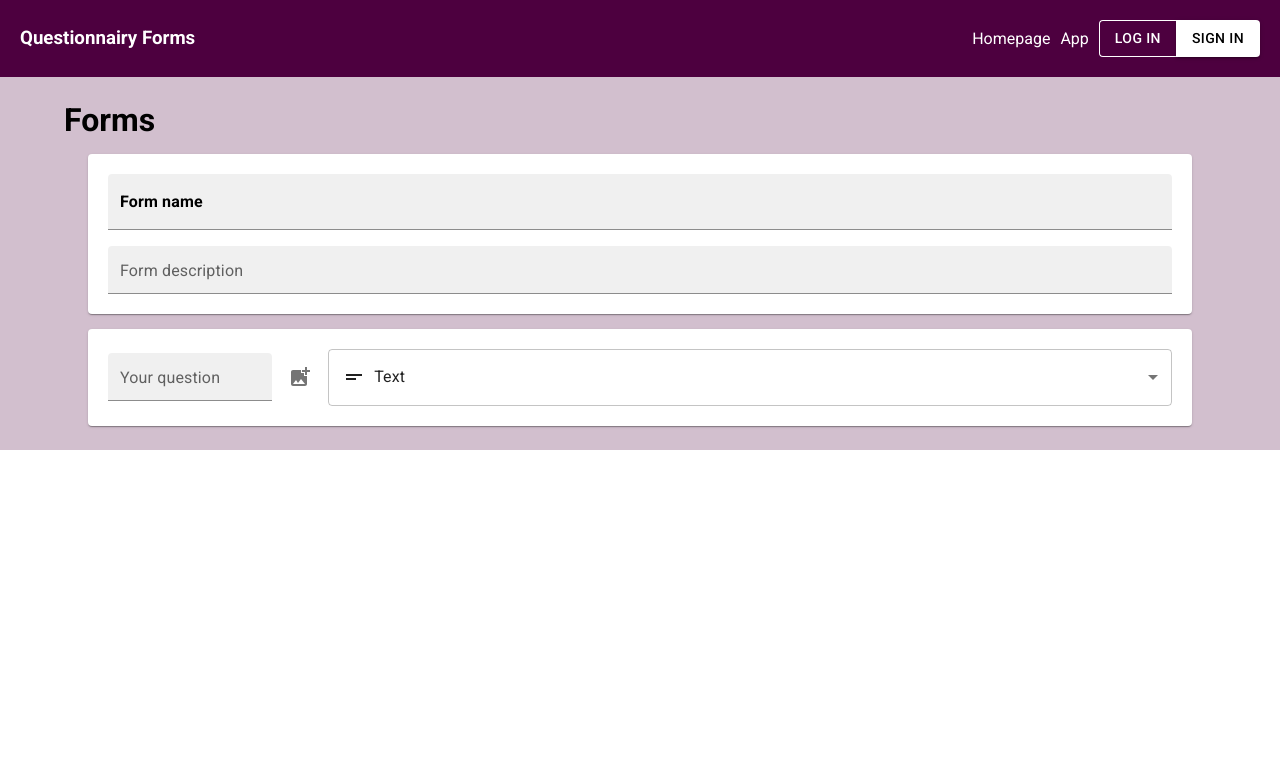
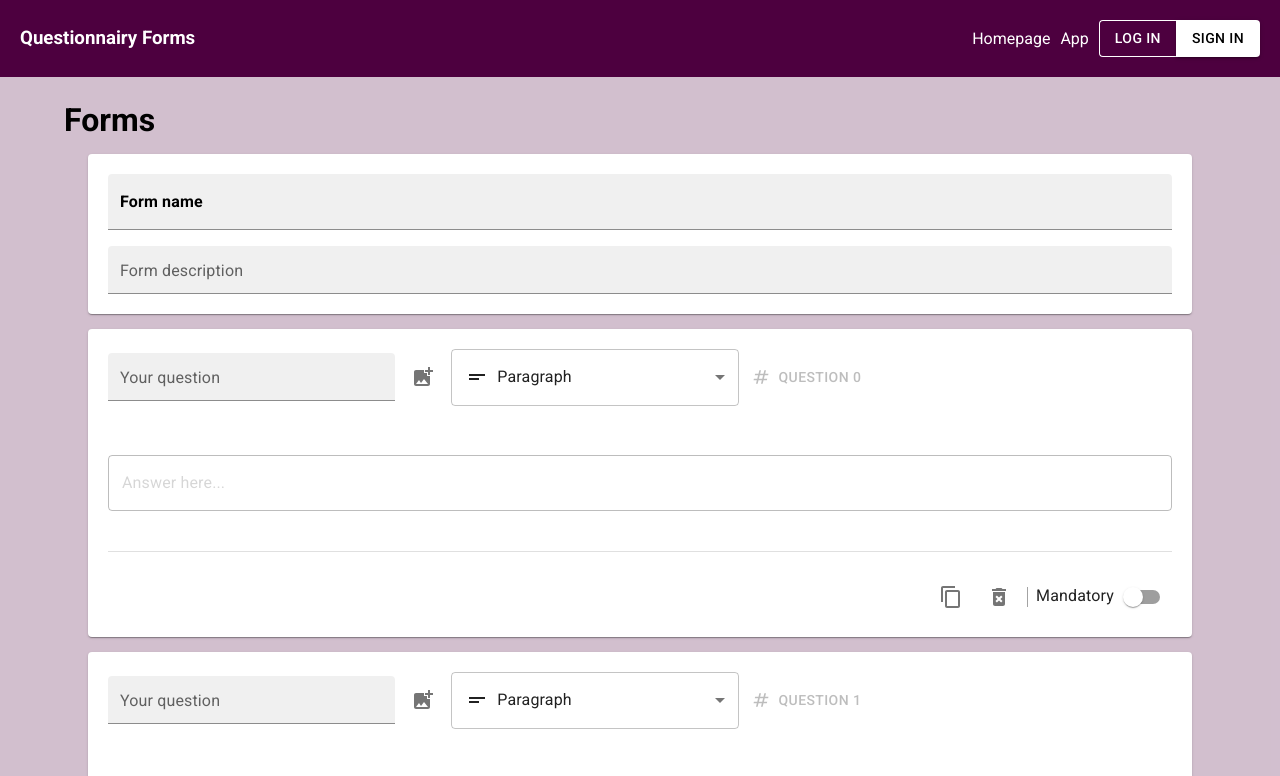
Before and after one commit to ArtemVolsh/forms-questionnairy, a React (Create React App) app: page / in a window 1280 px wide. Shown: the top 776 px of the page. Built offline with nearby package versions, Linux system fonts and the light colour scheme.

Commit message:
almost done question copy feature, added a lot of layout, buttons, type of question

```diff
--- a/package.json
+++ b/package.json
@@ -22,6 +22,7 @@
     "redux-devtools-extension": "^2.13.9",
     "redux-persist": "^6.0.0",
     "redux-thunk": "^2.4.1",
+    "uuid": "^8.3.2",
     "web-vitals": "^2.1.4"
   },
   "scripts": {
--- a/src/Components/FormInput.jsx
+++ b/src/Components/FormInput.jsx
@@ -0,0 +1,21 @@
+import { Select, TextField, Checkbox, Radio } from "@mui/material";
+import { questionTypes } from "../Pages/UnitPages/FormPage";
+
+export const FormInput = ({ type, options, handler }) => {
+  switch (type) {
+    case questionTypes.TEXT:
+      return <TextField disabled placeholder="Answer here..." />;
+
+    case questionTypes.SELECT:
+      return <Select />;
+
+    case questionTypes.CHECKBOX:
+      return <Checkbox />;
+
+    case questionTypes.RADIO:
+      return <Radio />;
+
+    default:
+      return <div>Error occurreds 😭</div>;
+  }
+};
--- a/src/Pages/UnitPages/FormPage.jsx
+++ b/src/Pages/UnitPages/FormPage.jsx
@@ -1,3 +1,6 @@
+import { useEffect, useState } from "react";
+import { v4 as genId } from "uuid";
+
 import {
   IconButton,
   MenuItem,
@@ -7,25 +10,33 @@ import {
   TextField,
   Typography,
   Box,
+  Button,
   Container,
+  Divider,
+  Switch,
+  Input,
 } from "@mui/material";
-
-import { useEffect, useState } from "react";
-
 import {
   AddPhotoAlternate,
   ShortText,
   CheckBox,
   ArrowDropDownCircle,
+  RadioButtonChecked,
+  ContentCopy,
+  DeleteForever,
+  Numbers,
 } from "@mui/icons-material";
 
-export const FormPage = () => {
-  const questionTypes = {
+import { FormInput } from "../../Components/FormInput";
+
+export const questionTypes = {
   TEXT: "TEXT",
   SELECT: "SELECT",
   CHECKBOX: "CHECKBOX",
+  RADIO: "RADIO",
 };
 
+export const FormPage = () => {
   const defaultForm = {
     name: "",
     description: "",
@@ -34,6 +45,39 @@ export const FormPage = () => {
         questionName: "",
         questionRank: 0,
         questionImage: undefined,
+        questionId: `${genId()}`,
+        isQuestionMandatory: false,
+        questionInput: {
+          questionType: questionTypes.TEXT,
+          questionOptions: [
+            {
+              optionRank: 0,
+              optionValue: "",
+            },
+          ],
+        },
+      },
+      {
+        questionName: "",
+        questionRank: 1,
+        questionImage: undefined,
+        questionId: `${genId()}`,
+        isQuestionMandatory: false,
+        questionInput: {
+          questionType: questionTypes.TEXT,
+          questionOptions: [
+            {
+              optionRank: 0,
+              optionValue: "",
+            },
+          ],
+        },
+      },
+      {
+        questionName: "",
+        questionRank: 2,
+        questionImage: undefined,
+        questionId: `${genId()}`,
         isQuestionMandatory: false,
         questionInput: {
           questionType: questionTypes.TEXT,
@@ -54,9 +98,50 @@ export const FormPage = () => {
 
   const handleChange = (e) => {
     const { name, value } = e.target;
-
     setForm({ ...form, [name]: value });
   };
+
+  console.log(form);
+
+  const handleInputType = (e, Id) => {
+    const { value } = e.target;
+    const idx = form.questions.findIndex((item) => item.questionId === Id);
+
+    setForm((prevState) => {
+      prevState.questions[idx].questionInput.questionType = value;
+      return { ...prevState };
+    });
+  };
+
+  const handleInputMandatory = (e, Id) => {
+    const { checked } = e.target;
+    const idx = form.questions.findIndex((item) => item.questionId === Id);
+
+    setForm((prevState) => {
+      prevState.questions[idx].isQuestionMandatory = checked;
+      return { ...prevState };
+    });
+  };
+
+  const handleInputCopy = (e, Id) => {
+    setForm((prevState) => {
+      const idx = form.questions.findIndex((item) => item.questionId === Id);
+
+			const newQuestion = prevState.questions[idx];
+      newQuestion.questionId = genId();
+
+      prevState.questions.splice(idx + 1, 0, newQuestion);
+
+      for (let i = idx + 1; i < prevState.questions.length - 1; i++) {
+        prevState.questions[i].questionId =
+          prevState.questions[i].questionId + 1;
+      }
+
+      return { ...prevState };
+    });
+  };
+
+  const handleInputDelete = (e, Id) => {};
 
   return (
     <div className="page-wrapper">
@@ -87,40 +172,126 @@ export const FormPage = () => {
           </Stack>
         </Paper>
         <div className="form-questions-wrapper">
-          {form.questions.map((q) => (
-            <Paper key={q.questionName} className="form-question-wrapper">
-              <Box sx={{ width: "100%" }}>
-                <Stack direction="row" spacing={1} alignItems="center">
+          {form.questions.map((question) => (
+            <Paper
+              key={question.questionId}
+              sx={{ marginBottom: "15px" }}
+              className="form-question-wrapper"
+            >
+              <Stack
+                direction="row"
+                spacing={1}
+                alignItems="center"
+                maxWidth="90%"
+              >
                 <TextField
                   name="description"
+                  sx={{ flexBasis: "30%" }}
                   onChange={handleChange}
                   label="Your question"
                   placeholder="Question text..."
                   variant="filled"
                   size="small"
                 />
-                  <IconButton>
+                <label htmlFor="question-upload-image">
+                  <Input
+                    sx={{ display: "none" }}
+                    accept="image/*"
+                    id="question-upload-image"
+                    type="file"
+                  />
+                  <IconButton component="span">
                     <AddPhotoAlternate />
                   </IconButton>
-                  <Select value={q.questionInput.questionType} fullWidth>
-                    <MenuItem value={questionTypes.TEXT}>
+                </label>
+                <Select
+                  name="question.questionInput.questionType"
+                  value={question.questionInput.questionType}
+                  sx={{ flexBasis: "30%" }}
+                  fullWidth
+                  onChange={(e) => handleInputType(e, question.questionId)}
+                >
+                  <MenuItem sx={{ padding: "15px" }} value={questionTypes.TEXT}>
                     <Stack direction="row" alignItems="center" spacing={1}>
-                        <ShortText /> <Typography>Text</Typography>
+                      <ShortText /> <Typography>Paragraph</Typography>
                     </Stack>
                   </MenuItem>
-                    <MenuItem value={questionTypes.SELECT}>
+                  <MenuItem
+                    sx={{ padding: "15px" }}
+                    value={questionTypes.SELECT}
+                  >
                     <Stack direction="row" alignItems="center" spacing={1}>
-                        <ArrowDropDownCircle /> <Typography>Select</Typography>
+                      <ArrowDropDownCircle /> <Typography>Dropdown</Typography>
                     </Stack>
                   </MenuItem>
-                    <MenuItem value={questionTypes.CHECKBOX}>
+                  <MenuItem
+                    sx={{ padding: "15px" }}
+                    value={questionTypes.CHECKBOX}
+                  >
                     <Stack direction="row" alignItems="center" spacing={1}>
-                        <CheckBox /> <Typography>Check Box</Typography>
+                      <CheckBox /> <Typography>Single choice</Typography>
+                    </Stack>
+                  </MenuItem>
+                  <MenuItem
+                    sx={{ padding: "15px" }}
+                    value={questionTypes.RADIO}
+                  >
+                    <Stack direction="row" alignItems="center" spacing={1}>
+                      <RadioButtonChecked />{" "}
+                      <Typography>Multiple choice</Typography>
                     </Stack>
                   </MenuItem>
                 </Select>
+                <Button disabled startIcon={<Numbers />}>
+                  Question {question.questionRank}
+                </Button>
               </Stack>
+              {question.questionImage === undefined ? (
+                <Box>
+                  <img src="" alt="" />
                 </Box>
+              ) : (
+                <></>
+              )}
+
+              <FormInput
+                type={question.questionInput.questionType}
+                options={question.questionInput.questionOptions}
+              />
+
+              <Divider sx={{ margin: "25px 0 10px 0" }} />
+
+              <Stack
+                direction="row"
+                justifyContent="flex-end"
+                alignItems="center"
+                spacing={1}
+              >
+                <IconButton
+                  onClick={(e) => handleInputCopy(e, question.questionId)}
+                >
+                  <ContentCopy />
+                </IconButton>
+                <IconButton>
+                  <DeleteForever />
+                </IconButton>
+                <Divider
+                  sx={{
+                    padding: "10px 0",
+                    background: "rgba(0, 0, 0, 0.27)",
+                  }}
+                  orientation="vertical"
+                />
+                <Typography>
+                  Mandatory
+                  <Switch
+                    checked={question.isQuestionMandatory}
+                    onChange={(e) =>
+                      handleInputMandatory(e, question.questionId)
+                    }
+                  />
+                </Typography>
+              </Stack>
             </Paper>
           ))}
         </div>
--- a/src/backend/models/forms-model.js
+++ b/src/backend/models/forms-model.js
@@ -14,6 +14,7 @@ const Question = new Schema({
   questionName: { type: String, required: true },
   questionRank: { type: Number, required: true },
   questionImage: { type: Buffer },
+  questionId: { type: String, required: true },
   isQuestionMandatory: { type: Boolean, required: true },
   questionInput: { type: QuestionInput },
 });
--- a/src/index.css
+++ b/src/index.css
@@ -73,3 +73,9 @@ body {
 :is(.form-name-wrapper, .form-question-wrapper) {
   padding: 20px;
 }
+
+.form-question-wrapper {
+  display: flex;
+  flex-direction: column;
+  gap: 15px;
+}
```
Also changed, not shown: trash-testing-bin.js (added, +10 -0 lines), 1 other file (tests, documents, lock files or other folders). Lines whose indentation alone changed are shown as unchanged.
